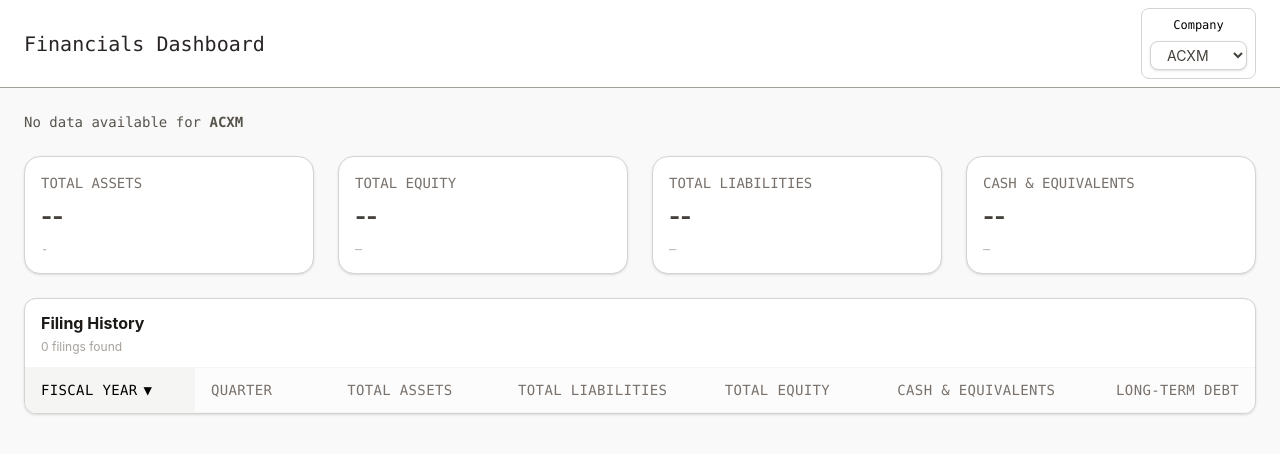
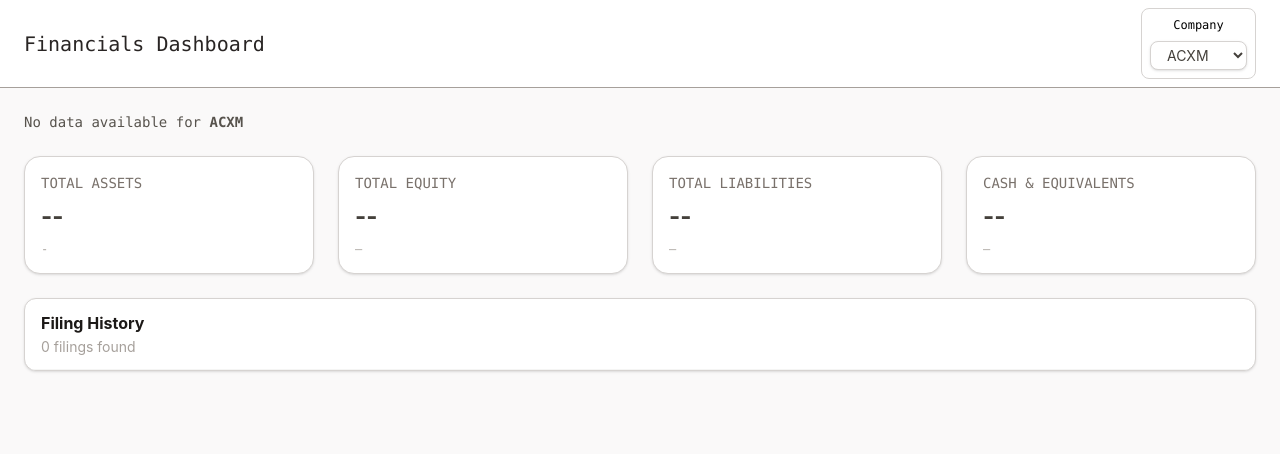
Before and after one commit to ahsanakhtar91/financials-dashboard, a React (Vite) app: page / in a window 1280 px wide. Shown: the top 454 px of the page. Built offline with nearby package versions, Linux system fonts and the light colour scheme.

Commit message:
don't show empty table columns when no data available for selected company

```diff
--- a/src/App.tsx
+++ b/src/App.tsx
@@ -103,7 +103,7 @@ function App() {
         onSymbolChange={onSymbolChange}
       />
       {loading ? (
-        <div className='font-mono text-sm'>
+        <div className='font-mono text-sm text-stone-600'>
           Loading Data for <span className='font-bold'>{selectedSymbol}</span>{' '}
           ...
         </div>
--- a/src/components/FilingsTable.tsx
+++ b/src/components/FilingsTable.tsx
@@ -70,13 +70,13 @@ export function FilingsTable({ records }: FilingsTableProps) {
       <div className='border-b border-stone-100 px-4 py-3'>
         <div className='text-base font-bold text-stone-900'>Filing History</div>
 
-        <div className='text-xs text-stone-400 mt-1'>
+        <div className='text-sm text-stone-400 mt-0.5'>
           {records.length} {records.length === 1 ? 'filing' : 'filings'} found
         </div>
       </div>
 
       <div className='overflow-x-auto'>
-        <table className='w-full'>
+        <table className={`w-full ${records.length === 0 ? 'hidden' : ''}`}>
           <thead>
             <tr className='border-b border-stone-100'>
               {tableColumns.map((column) => {
```
